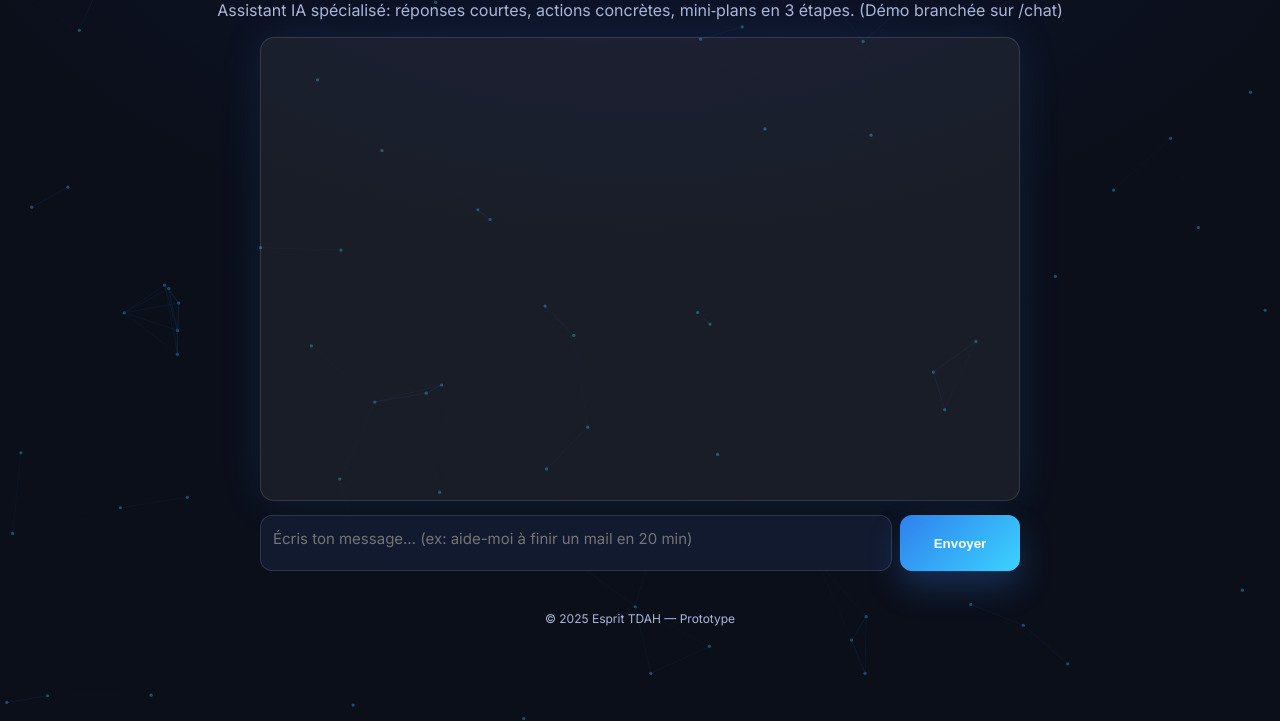
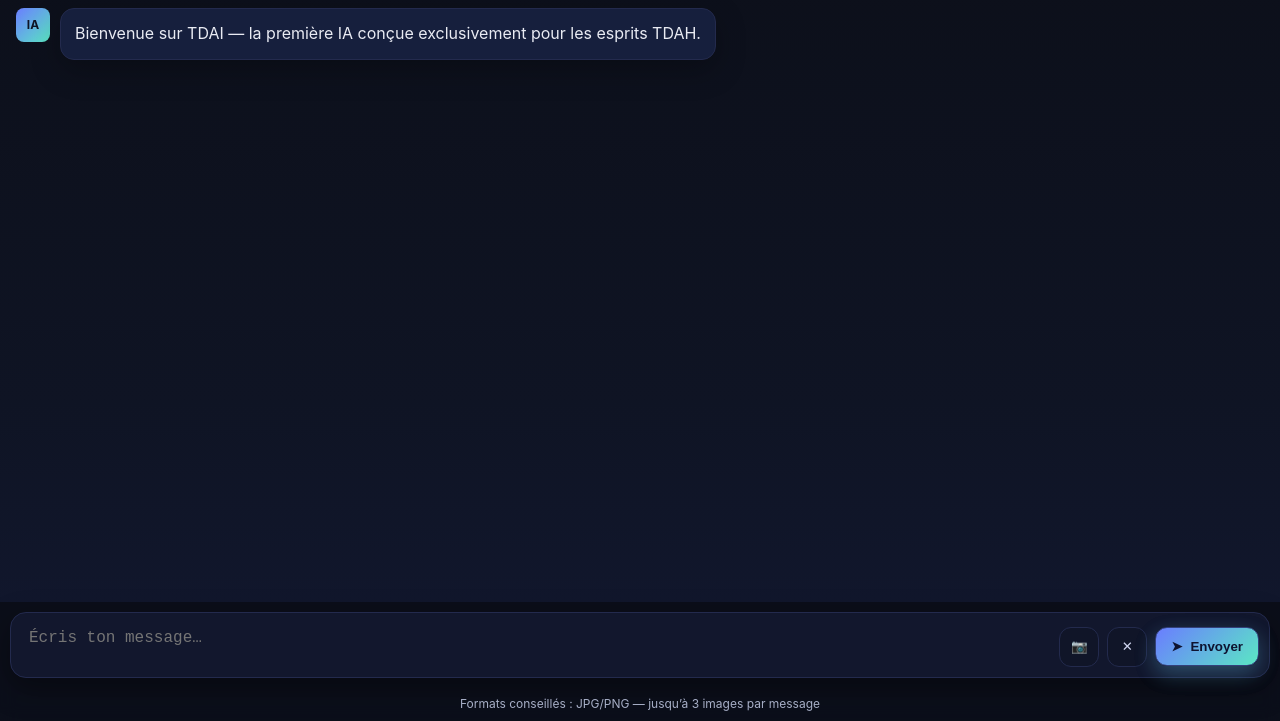
Before and after one commit to lagency96-create/TDAH, a website: page esprit-tdah-ia/public/index.html in a window 1280 px wide. Shown: the part 79-800 px from the top of the page. Drawn offline with Linux system fonts and the light colour scheme.

Commit message:
Update index.html

```diff
--- a/esprit-tdah-ia/public/index.html
+++ b/esprit-tdah-ia/public/index.html
@@ -1,130 +1,183 @@
-<!DOCTYPE html>
-<html lang="fr">
-<head>
-<meta charset="UTF-8">
-<meta name="viewport" content="width=device-width,initial-scale=1.0">
-<title>Esprit TDAH IA</title>
-<link href="https://fonts.googleapis.com/css2?family=Inter:wght@400;500;700&display=swap" rel="stylesheet">
+<div class="tdai-app" style="--bg0:#0c0f19;--bg1:#0f1424;--bg2:#121831;--txt:#e9ebf3;--dim:#a7afc7;--brand:#6a7dff;--acc:#5be7c4;--br:#232a4d;--bubU:#0b2c55;--bubA:#161f3d;">
   <style>
-  :root{
-    --bg:#0b0f1a;
-    --fg:#eaf2ff;
-    --muted:#a9b8d9;
-    --grad1:#2F80ED;
-    --grad2:#3BD3FF;
-    --panel:rgba(255,255,255,0.06);
-    --border:rgba(255,255,255,0.12);
+    html,body{margin:0;padding:0;background:#0c0f19;overflow:hidden;height:100%;width:100%}
+    :root{--safe-b:env(safe-area-inset-bottom,4px)} /* marge iPhone minimale */
+
+    /* App plein écran */
+    .tdai-app{
+      color:var(--txt);
+      font:400 16px/1.6 Inter,system-ui,-apple-system,Segoe UI,Roboto,Arial,sans-serif;
+      background:linear-gradient(180deg,var(--bg0)0%,var(--bg1)60%,var(--bg2)100%);
+      width:100%;min-height:100dvh;display:flex;overflow:hidden
     }
-  *{box-sizing:border-box}
-  body{
-    margin:0; font-family:"Inter",system-ui,-apple-system,Segoe UI,Roboto,Arial;
-    background: radial-gradient(1200px 700px at 50% -10%, #0f1630 0%, transparent 60%), var(--bg);
-    color:var(--fg);
-    min-height:100vh; display:flex; flex-direction:column; align-items:center;
+    .tdai-wrap{flex:1;display:flex;flex-direction:column;width:100%}
+
+    /* Header */
+    .tdai-top{display:flex;justify-content:space-between;align-items:center;gap:12px;
+      padding:12px 16px;border-bottom:1px solid var(--br);position:sticky;top:0;
+      background:rgba(12,15,25,.9);backdrop-filter:saturate(120%) blur(8px);z-index:5}
+    .tdai-brand{display:flex;align-items:center;gap:10px}
+    .tdai-logo{width:36px;height:36px;border-radius:9px;display:grid;place-items:center;font-weight:800;color:#0e1330;
+      background:linear-gradient(135deg,var(--brand),var(--acc));box-shadow:0 6px 18px rgba(106,125,255,.35)}
+    .tdai-title{margin:0;font-size:17px;font-weight:700}
+    .tdai-pill{display:inline-flex;align-items:center;gap:8px;border:1px solid var(--br);border-radius:999px;
+      padding:6px 10px;background:rgba(20,26,52,.6);color:var(--txt);font-size:12px}
+    .tdai-dot{width:10px;height:10px;border-radius:50%;background:linear-gradient(135deg,var(--brand),var(--acc));box-shadow:0 0 10px var(--acc)}
+
+    /* Zone chat */
+    .tdai-chat{flex:1;min-height:0;overflow:auto;padding:16px;display:flex;flex-direction:column;scroll-behavior:smooth}
+    .tdai-chat::-webkit-scrollbar{width:10px}
+    .tdai-chat::-webkit-scrollbar-thumb{background:#27315e;border-radius:999px}
+
+    .tdai-msg{display:flex;gap:10px;margin:10px 0}
+    .tdai-ava{flex:0 0 34px;height:34px;border-radius:8px;display:grid;place-items:center;font-size:12px;font-weight:700;color:#0f1424}
+    .tdai-msg.assistant .tdai-ava{background:linear-gradient(135deg,var(--brand),var(--acc))}
+    .tdai-msg.user .tdai-ava{background:linear-gradient(135deg,#50b1ff,#6a7dff)}
+    .tdai-bub{background:var(--bubA);border:1px solid var(--br);border-radius:14px;padding:12px 14px;max-width:90%;
+      word-wrap:break-word;white-space:pre-wrap;box-shadow:0 10px 30px rgba(0,0,0,.25)}
+    .tdai-msg.user .tdai-bub{background:linear-gradient(180deg,var(--bubU),#0a2244);border-color:#1b3b72}
+
+    /* Prévisualisations images */
+    .tdai-previews{display:flex;gap:8px;flex-wrap:wrap;margin:10px 12px}
+    .tdai-thumb{position:relative;width:84px;height:84px;border:1px solid var(--br);border-radius:10px;overflow:hidden;background:#0e1530}
+    .tdai-thumb img{width:100%;height:100%;object-fit:cover}
+    .tdai-x{position:absolute;top:4px;right:4px;width:20px;height:20px;border-radius:50%;background:rgba(0,0,0,.55);color:#fff;border:0;cursor:pointer}
+
+    /* Composer : padding bas MINIMAL */
+    .tdai-compose{
+      position:sticky;bottom:0;background:rgba(12,15,25,.96);backdrop-filter:blur(8px);
+      padding:10px 10px calc(8px + var(--safe-b))
     }
-  header{display:flex; gap:12px; align-items:center; padding:28px 16px 8px}
-  .brain{width:36px; height:36px; background:url('https://upload.wikimedia.org/wikipedia/commons/7/79/Brain_icon.svg') center/contain no-repeat; filter: drop-shadow(0 0 6px var(--grad2));}
-  h1{margin:0; font-size:clamp(22px,3.4vw,28px); font-weight:700;
-     background:linear-gradient(90deg,var(--grad2),var(--grad1)); -webkit-background-clip:text; background-clip:text; color:transparent;}
-  .sub{margin:6px 0 16px; color:var(--muted); text-align:center; padding:0 18px}
-  #chat{
-    width:min(92vw,760px); height:58vh; overflow:auto; padding:18px;
-    background:var(--panel); border:1px solid var(--border); border-radius:14px;
-    box-shadow:0 0 40px #2f80ed22;
+    .tdai-inwrap{display:flex;gap:10px;align-items:flex-end;background:rgba(20,26,52,.75);border:1px solid var(--br);
+      border-radius:16px;padding:10px;box-shadow:0 10px 30px rgba(0,0,0,.35)}
+    .tdai-input{flex:1;min-height:44px;max-height:160px;resize:none;border:0;outline:none;background:transparent;color:var(--txt);padding:6px 8px;font-size:16px}
+    .tdai-actions{display:flex;gap:8px;align-items:center}
+    .tdai-ibtn{width:40px;height:40px;border:1px solid var(--br);border-radius:12px;background:rgba(15,20,38,.6);color:#cfd5ef;display:grid;place-items:center;cursor:pointer}
+    .tdai-ibtn:hover{color:var(--txt)}
+    .tdai-send{display:inline-flex;gap:8px;align-items:center;padding:11px 15px;border-radius:12px;border:1px solid #33407a;
+      background:linear-gradient(135deg,var(--brand),var(--acc));color:#0e1330;font-weight:600;cursor:pointer;
+      box-shadow:0 8px 22px rgba(91,231,196,.18),0 8px 22px rgba(106,125,255,.18)}
+    .tdai-hint{margin:6px 12px 0;color:var(--dim);font-size:12px;text-align:center}
+
+    @media(max-width:768px){
+      .tdai-app{width:100vw;min-height:100dvh;border-radius:0}
+      .tdai-title{font-size:15px}
+      .tdai-input{font-size:15px}
     }
-  .msg{margin:12px 0; line-height:1.55}
-  .user{color:var(--grad2)}
-  .ai{color:#fff}
-  #inputZone{display:flex; gap:8px; width:min(92vw,760px); margin:14px 0 28px}
-  textarea{
-    flex:1; height:56px; resize:none; padding:12px; border-radius:12px; border:1px solid var(--border);
-    background:#121a2f; color:#fff; outline:none; font:15px/1.5 Inter,system-ui;
-  }
-  button{
-    width:120px; border:0; border-radius:12px; cursor:pointer; font-weight:700; color:#fff;
-    background:linear-gradient(135deg,var(--grad1),var(--grad2)); box-shadow:0 16px 32px #2f80ed44;
-  }
-  footer{margin:12px 0 24px; color:var(--muted); font-size:12px}
-  canvas#neurons{position:fixed; inset:0; z-index:-1; opacity:.35}
   </style>
-</head>
-<body>
-  <canvas id="neurons"></canvas>
-  <header>
-    <div class="brain"></div>
-    <h1>Esprit TDAH IA</h1>
-  </header>
-  <p class="sub">Assistant IA spécialisé: réponses courtes, actions concrètes, mini‑plans en 3 étapes. (Démo branchée sur /chat)</p>
 
-  <div id="chat"></div>
-
-  <div id="inputZone">
-    <textarea id="message" placeholder="Écris ton message… (ex: aide-moi à finir un mail en 20 min)"></textarea>
-    <button id="send">Envoyer</button>
+  <div class="tdai-wrap">
+    <div class="tdai-top">
+      <div class="tdai-brand"><div class="tdai-logo">T</div><h1 class="tdai-title">TDAI</h1></div>
+      <div class="tdai-pill"><span class="tdai-dot"></span><span>TDAI-6</span></div>
     </div>
 
-  <footer>© 2025 Esprit TDAH — Prototype</footer>
+    <div id="tdai-chat" class="tdai-chat" aria-live="polite">
+      <div class="tdai-msg assistant">
+        <div class="tdai-ava">IA</div>
+        <div class="tdai-bub">Bienvenue sur TDAI — la première IA conçue exclusivement pour les esprits TDAH.</div>
+      </div>
+    </div>
+
+    <div id="tdai-previews" class="tdai-previews"></div>
+
+    <div class="tdai-compose">
+      <form id="tdai-form" class="tdai-inwrap" autocomplete="off">
+        <textarea id="tdai-input" class="tdai-input" rows="1" placeholder="Écris ton message…"></textarea>
+        <div class="tdai-actions">
+          <input type="file" id="tdai-file" accept="image/*" multiple hidden>
+          <button type="button" class="tdai-ibtn" id="tdai-photo">📷</button>
+          <button type="button" class="tdai-ibtn" id="tdai-clear">✕</button>
+          <button type="submit" class="tdai-send" id="tdai-sendBtn">➤ <span>Envoyer</span></button>
+        </div>
+      </form>
+      <div class="tdai-hint">Formats conseillés : JPG/PNG — jusqu’à 3 images par message</div>
+    </div>
+  </div>
 
   <script>
-  // API locale (servie par server.js)
-  const CHAT_API = "/chat";
+    const API_URL="https://tdah-ia.onrender.com/chat";
+    const chatEl=document.getElementById("tdai-chat");
+    const formEl=document.getElementById("tdai-form");
+    const inputEl=document.getElementById("tdai-input");
+    const clearEl=document.getElementById("tdai-clear");
+    const sendBtn=document.getElementById("tdai-sendBtn");
+    const fileBtn=document.getElementById("tdai-photo");
+    const fileInput=document.getElementById("tdai-file");
+    const previews=document.getElementById("tdai-previews");
+    let imagesData=[];
 
-  const chat = document.getElementById("chat");
-  const input = document.getElementById("message");
-  const send = document.getElementById("send");
-
-  function addMsg(role, text){
-    const d=document.createElement("div");
-    d.className = "msg " + role;
-    d.textContent = (role==="user" ? "Toi : " : "IA : ") + text;
-    chat.appendChild(d);
-    chat.scrollTop = chat.scrollHeight;
+    function addMsg(role,text){
+      const wrap=document.createElement("div");wrap.className="tdai-msg "+role;
+      const ava=document.createElement("div");ava.className="tdai-ava";ava.textContent=role==="user"?"Toi":"IA";
+      const bub=document.createElement("div");bub.className="tdai-bub";bub.textContent=text;
+      wrap.appendChild(ava);wrap.appendChild(bub);
+      chatEl.appendChild(wrap);
+      chatEl.scrollTo({top:chatEl.scrollHeight,behavior:"smooth"});
     }
 
-  async function sendMessage(){
-    const text = input.value.trim();
-    if(!text) return;
-    addMsg("user", text);
-    input.value = "";
-    try{
-      const res = await fetch(CHAT_API, {
-        method:"POST",
-        headers:{"Content-Type":"application/json"},
-        body:JSON.stringify({message:text})
+    function autosize(el){el.style.height="auto";el.style.height=Math.min(el.scrollHeight,160)+"px";}
+    inputEl.addEventListener("input",()=>autosize(inputEl));autosize(inputEl);
+
+    fileBtn.addEventListener("click",()=>fileInput.click());
+    fileInput.addEventListener("change",async e=>{
+      const files=Array.from(e.target.files||[]);
+      for(const f of files.slice(0,3-imagesData.length)){
+        if(!f.type.startsWith("image/"))continue;
+        const dataUrl=await toDataURL(f);
+        imagesData.push(dataUrl);
+      }
+      renderPreviews();fileInput.value="";
     });
-      const data = await res.json().catch(()=>({answer:"Erreur de parsing"}));
-      addMsg("ai", data.answer || "Erreur, réessaie.");
-    }catch(e){
-      addMsg("ai", "⚠️ Impossible de joindre le serveur.");
-    }
+
+    function toDataURL(file){return new Promise((res,rej)=>{const r=new FileReader();r.onload=()=>res(r.result);r.onerror=rej;r.readAsDataURL(file);});}
+
+    function renderPreviews(){
+      previews.innerHTML="";
+      imagesData.forEach((url,i)=>{
+        const box=document.createElement("div");box.className="tdai-thumb";
+        const img=document.createElement("img");img.src=url;
+        const x=document.createElement("button");x.className="tdai-x";x.textContent="×";
+        x.onclick=()=>{imagesData.splice(i,1);renderPreviews();};
+        box.appendChild(img);box.appendChild(x);
+        previews.appendChild(box);
+      });
     }
 
-  send.addEventListener("click", sendMessage);
-  input.addEventListener("keydown", e=>{ if(e.key==="Enter" && !e.shiftKey){ e.preventDefault(); sendMessage(); }});
+    formEl.addEventListener("submit",async e=>{
+      e.preventDefault();
+      const msg=inputEl.value.trim();
+      if(!msg&&imagesData.length===0)return;
+      if(msg)addMsg("user",msg);
+      if(imagesData.length){addMsg("user",`[${imagesData.length} image(s) envoyée(s)]`);}
+      inputEl.value="";autosize(inputEl);previews.innerHTML="";
+      try{
+        sendBtn.disabled=true;
+        const r=await fetch(API_URL,{method:"POST",headers:{"Content-Type":"application/json"},body:JSON.stringify({message:msg,images:imagesData})});
+        imagesData=[];
+        const data=await r.json().catch(()=>({}));
+        if(r.ok&&(data.reply||data.choices)){
+          const reply=data.reply||(data.choices?.[0]?.message?.content)||"…";
+          addMsg("assistant",reply);
+        }else{
+          addMsg("assistant","Erreur, réessaie.");
+        }
+      }catch(err){
+        addMsg("assistant","Erreur réseau.");
+        console.error(err);
+      }finally{sendBtn.disabled=false;}
+    });
 
-  // fond "connexions neuronales"
-  const c=document.getElementById("neurons"), ctx=c.getContext("2d");
-  let w,h,parts=[];
-  function resize(){ w=c.width=innerWidth; h=c.height=innerHeight;
-    parts = Array.from({length:80}, ()=>({x:Math.random()*w,y:Math.random()*h,vx:(Math.random()-.5)*.7,vy:(Math.random()-.5)*.7}));
+    inputEl.addEventListener("keydown",e=>{
+      if(e.key==="Enter"&&!e.shiftKey){
+        e.preventDefault();
+        formEl.dispatchEvent(new Event("submit",{cancelable:true}));
       }
-  addEventListener("resize", resize); resize();
-  function tick(){
-    ctx.clearRect(0,0,w,h);
-    for(const p of parts){
-      p.x+=p.vx; p.y+=p.vy;
-      if(p.x<0||p.x>w) p.vx*=-1; if(p.y<0||p.y>h) p.vy*=-1;
-      ctx.fillStyle="#3BD3FF"; ctx.beginPath(); ctx.arc(p.x,p.y,1.6,0,6.283); ctx.fill();
-    }
-    for(let i=0;i<parts.length;i++){
-      for(let j=i+1;j<parts.length;j++){
-        const a=parts[i], b=parts[j]; const dx=a.x-b.x, dy=a.y-b.y, d=Math.hypot(dx,dy);
-        if(d<120){ ctx.strokeStyle=`rgba(47,128,237,${1-d/120})`; ctx.lineWidth=.4; ctx.beginPath(); ctx.moveTo(a.x,a.y); ctx.lineTo(b.x,b.y); ctx.stroke(); }
-      }
-    }
-    requestAnimationFrame(tick);
-  }
-  tick();
+    });
+
+    clearEl.addEventListener("click",()=>{
+      chatEl.innerHTML="";imagesData=[];previews.innerHTML="";
+      addMsg("assistant","Nouvelle conversation. Texte ou photos : je t’écoute.");
+    });
   </script>
-</body>
-</html>
+</div>
```
Lines whose indentation alone changed are shown as unchanged.
